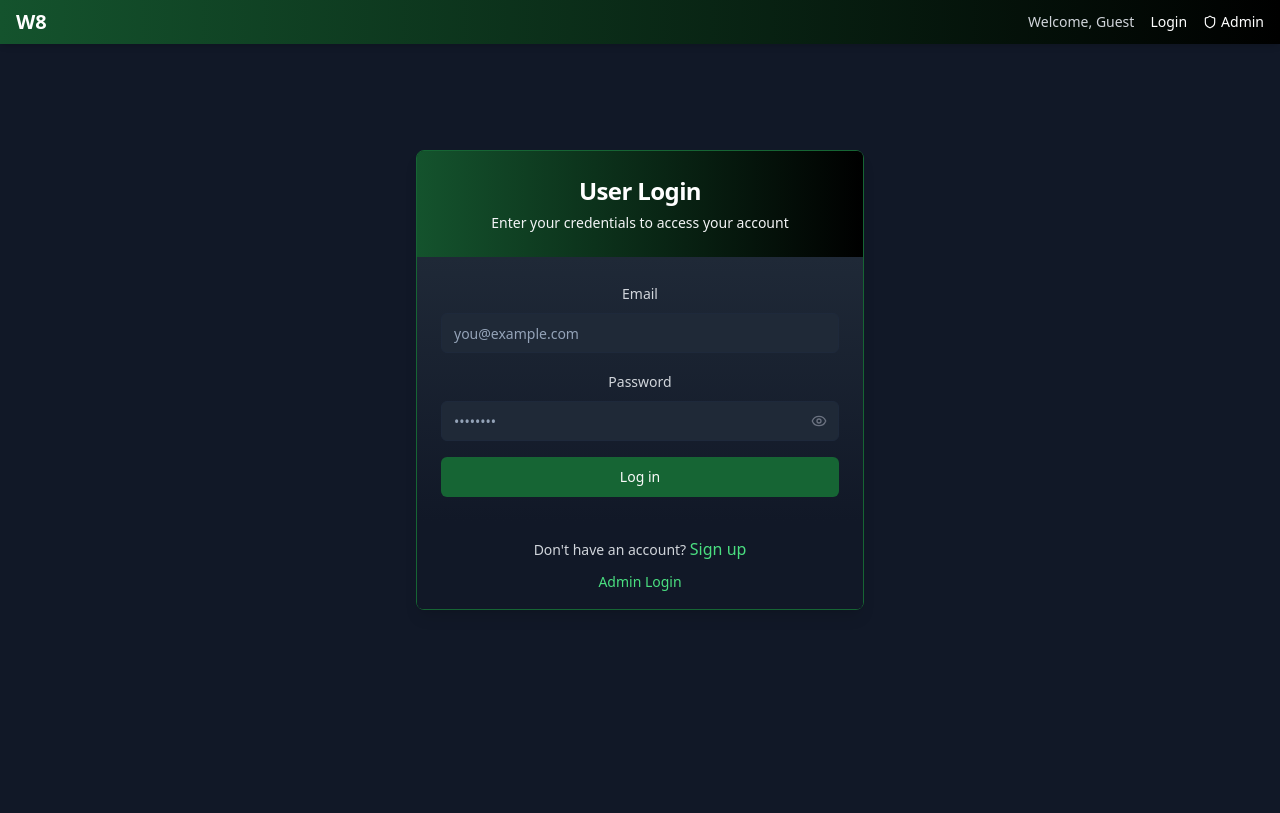
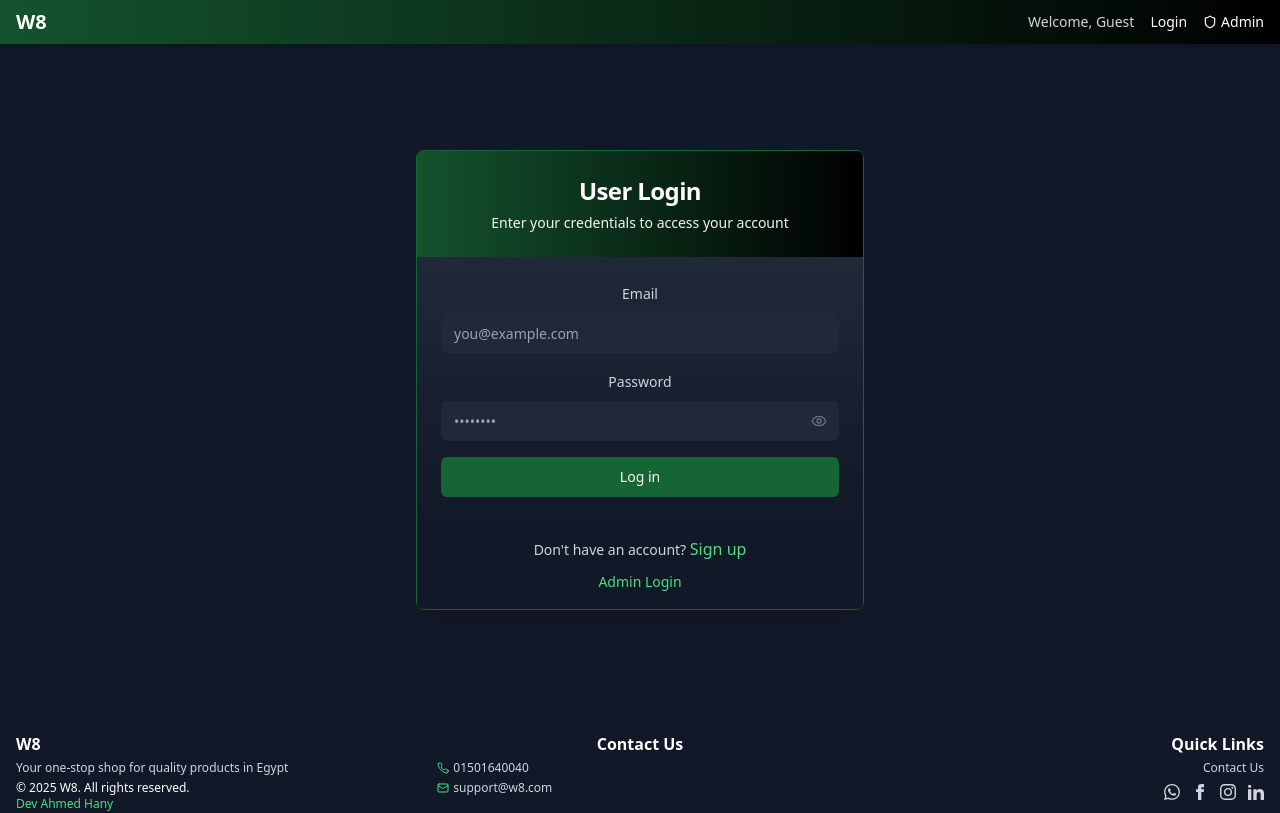
Before and after one commit to ahmedhany102/w8-wardrobeee-77, a React (Vite) app: page /login in a window 1280 px wide. Shown: the top 813 px of the page. Built offline with nearby package versions, Linux system fonts and the light colour scheme.

Commit message:
Reverted to commit 54c7e8770aca4f4b354ab8f29b1cbda8f2780727

```diff
--- a/src/components/Layout.tsx
+++ b/src/components/Layout.tsx
@@ -20,7 +20,7 @@ const Layout: React.FC<LayoutProps> = ({ children }) => {
   return (
     <div className="flex flex-col min-h-screen bg-gray-50 dark:bg-gray-900">
       <AppHeader />
-      <main className="flex-1 w-full pb-32">
+      <main className={`flex-1 w-full ${user && !isAdminPage ? 'pb-32' : ''}`}>
         <div className="container mx-auto px-4 py-4">
           {children}
         </div>
```
